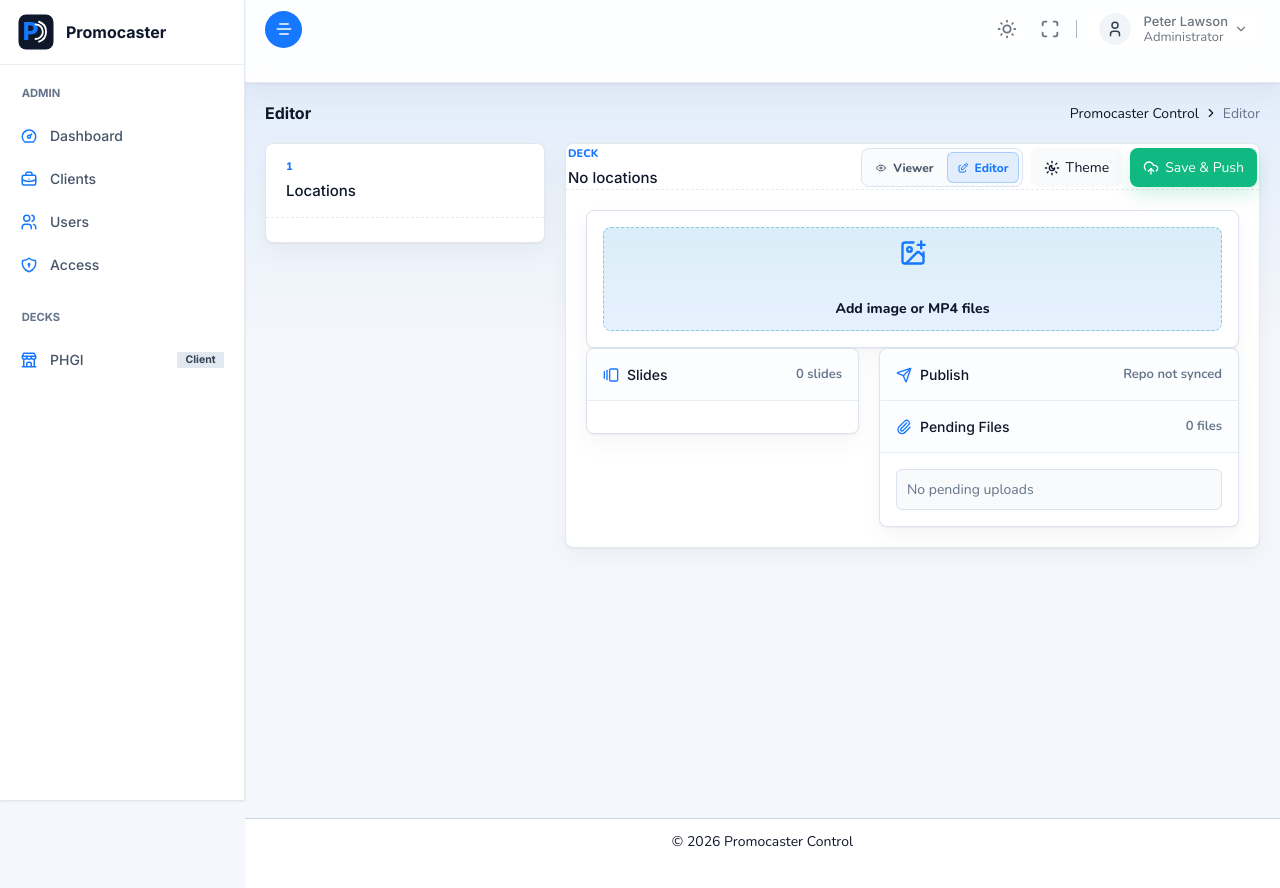
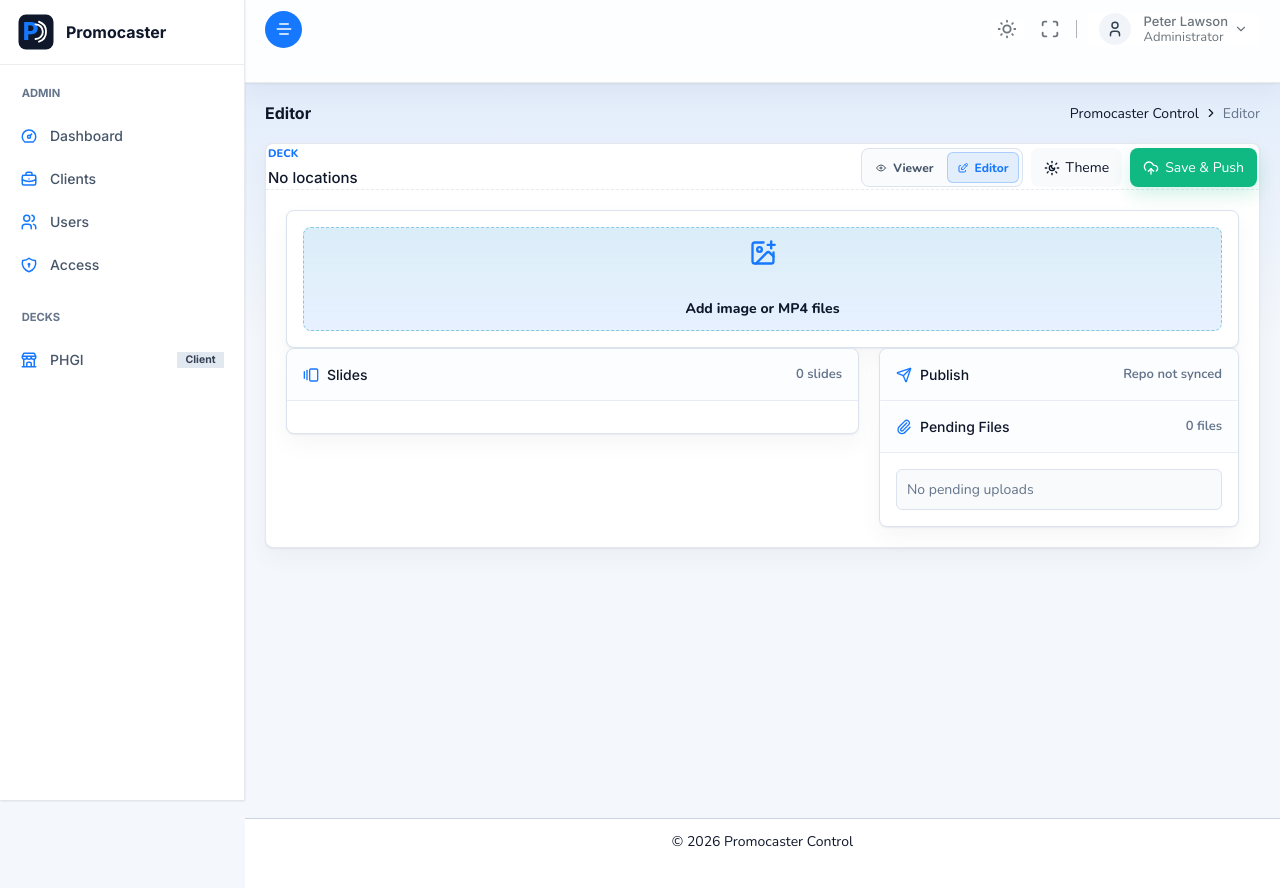
Before and after one commit to peternickol/promocaster-control, a FastAPI app: page /deck/1 in a window 1280 px wide. Run offline with FastAPI, Linux system fonts and the light colour scheme; some web fonts are replaced.

Commit message:
Removed the redundant location sidebar from both editor.html and viewer.html.
Also updated:

workspace layout to single-column
editor/viewer JS to tolerate the removed location-list and client-name elements
Verified rendered editor/viewer pages no longer include location-card or location-list. Changes are uncommitted.

```diff
--- a/assets/css/control.css
+++ b/assets/css/control.css
@@ -369,7 +369,7 @@ button:not(.btn):hover {
 
 .control-workspace {
   display: grid;
-  grid-template-columns: 280px minmax(0, 1fr);
+  grid-template-columns: minmax(0, 1fr);
   gap: 20px;
   align-items: start;
 }
@@ -476,7 +476,7 @@ button:not(.btn):hover {
 
 @media (max-width: 1180px) {
   .control-workspace {
-    grid-template-columns: 240px minmax(0, 1fr);
+    grid-template-columns: minmax(0, 1fr);
   }
 }
 
--- a/assets/js/editor.js
+++ b/assets/js/editor.js
@@ -92,7 +92,7 @@
 
   function setClientName(payload) {
     const name = payload?.client?.name || controlClient;
-    clientName.textContent = name;
+    if (clientName) clientName.textContent = name;
   }
 
   function getLocation(name = selectedLocation) {
@@ -136,6 +136,7 @@
   }
 
   function renderLocations() {
+    if (!locationList) return;
     locationList.replaceChildren();
     data.locations.forEach((location) => {
       const button = document.createElement("button");
--- a/assets/js/viewer.js
+++ b/assets/js/viewer.js
@@ -64,7 +64,7 @@
 
   function setClientName(payload) {
     const name = payload?.client?.name || controlClient;
-    clientName.textContent = name;
+    if (clientName) clientName.textContent = name;
   }
 
   function formatDuration(ms) {
@@ -103,6 +103,7 @@
   }
 
   function renderLocations() {
+    if (!locationList) return;
     locationList.replaceChildren();
     data.locations.forEach((location) => {
       const button = document.createElement("button");
--- a/backend/templates/editor.html
+++ b/backend/templates/editor.html
@@ -29,16 +29,6 @@
         {% include 'admin/partials/page-title.html' %}
         <div class="container-fluid">
           <div class="control-workspace editor-workspace">
-            <aside class="card location-card">
-              <div class="card-header">
-                <div>
-                  <p id="client-name" class="control-kicker">Promocaster</p>
-                  <h2 class="card-title">Locations</h2>
-                </div>
-              </div>
-              <div id="location-list" class="location-list" aria-label="Locations"></div>
-            </aside>
-
             <section class="control-main">
               <div class="card deck-card">
                 <div class="card-header deck-header">
```
Also changed, not shown: backend/templates/viewer.html (+0 -10 lines).
